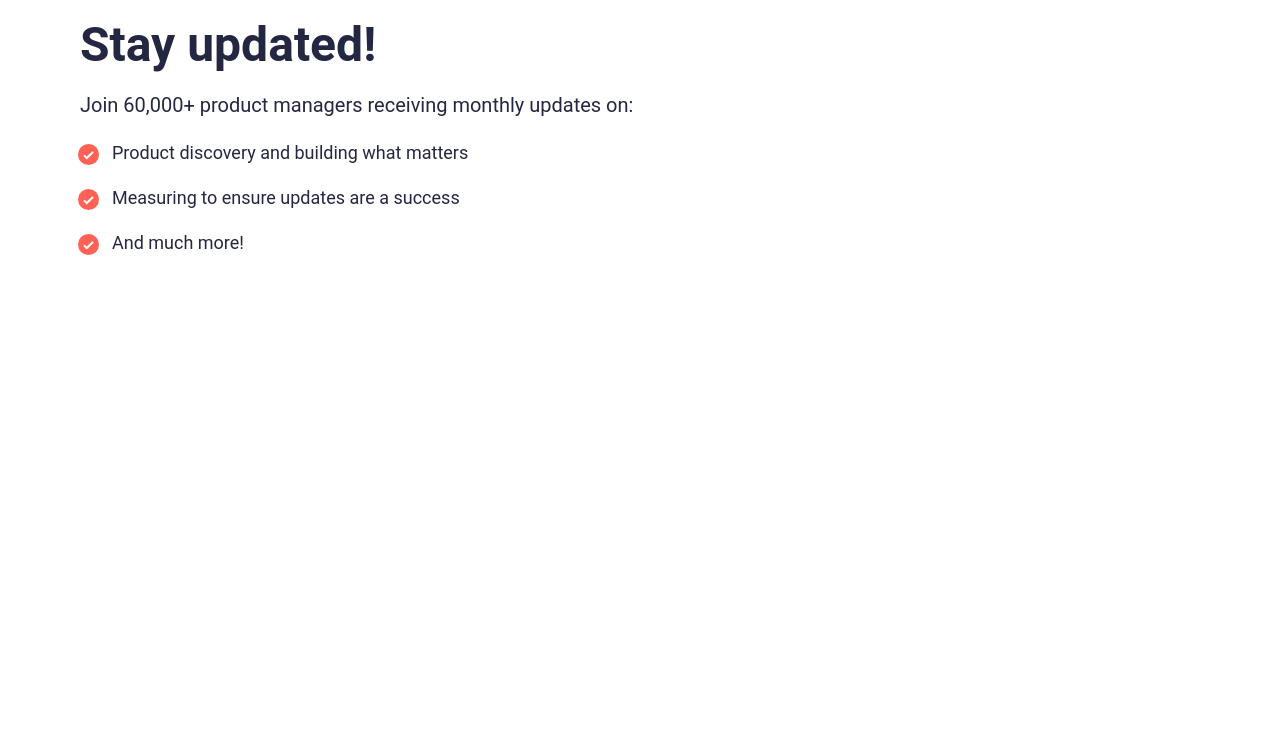
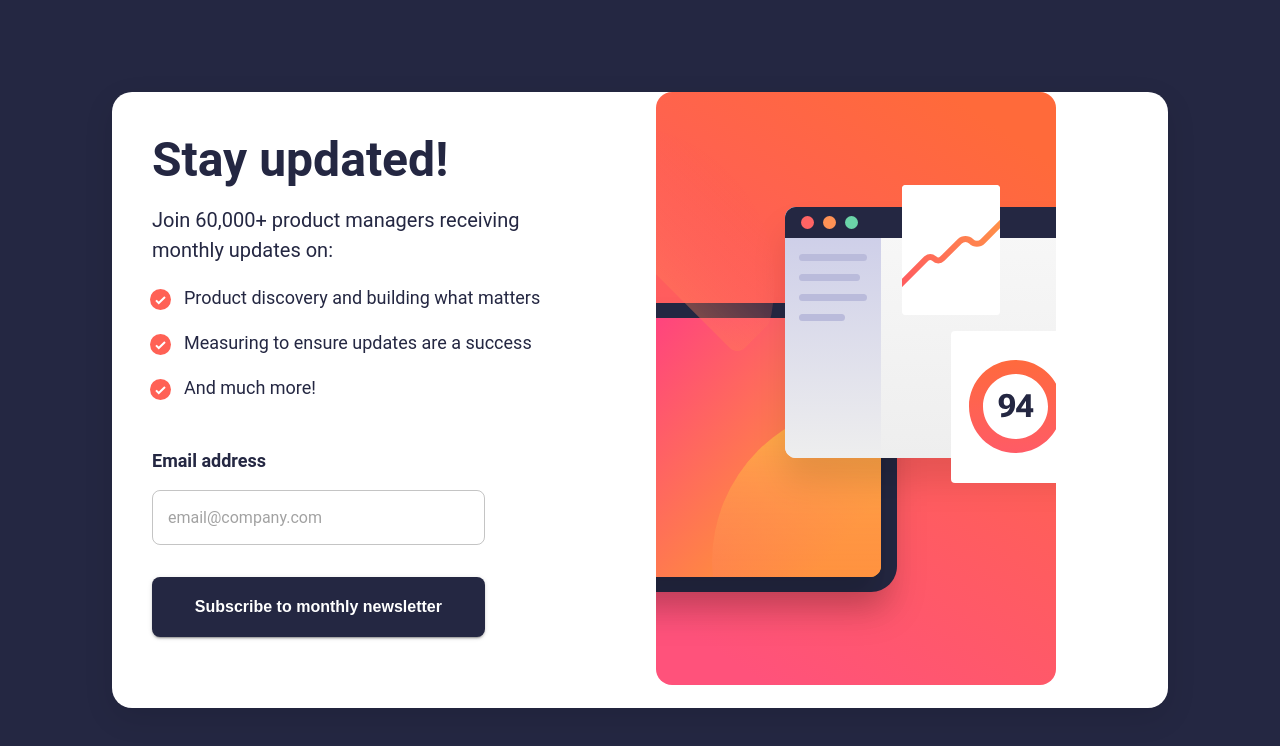
Before and after one commit to Hileene/newsletter-app, a React (Create React App) app in the folder frontend/: page / in a window 1280 px wide. Shown: the top 746 px of the page. Built offline with nearby package versions, Linux system fonts and the light colour scheme.

Commit message:
Created the main structure of the page with Grid component

```diff
--- a/frontend/src/App.js
+++ b/frontend/src/App.js
@@ -1,18 +1,81 @@
 import './App.css'
-import { Container } from '@mui/material'
+import { Grid, Container, Box } from '@mui/material'
+import SignupImg from './components/SignupImg/SignupImg'
 import Header from './components/Header/Header'
 import IconList from './components/IconList/IconList'
+import Form from './components/Form/Form'
 
 function App() {
   return (
-    /*Customized Material UI components to override default styles*/
-    <Container
-      sx={{ paddingLeft: '0', paddingRight: '0' }}
-      className="signup-container"
+    <Box
+      sx={{
+        backgroundColor: { sm: 'hsl(234, 29%, 20%)', md: 'hsl(234, 29%, 20%)' },
+        minHeight: '100vh',
+        display: 'flex',
+        flexDirection: 'column',
+        justifyContent: 'center',
+        alignItems: 'center',
+        padding: { xs: '0', md: '1rem 5rem', lg: '1rem 7rem' },
+      }}
     >
-      <Header />
-      <IconList />
-    </Container>
+      <Container
+        maxWidth="lg"
+        sx={{
+          backgroundColor: 'white',
+          borderRadius: '20px',
+          display: 'flex',
+          padding: '0',
+          flexDirection: { xs: 'column', md: 'row' },
+          boxShadow: {
+            sm: '0px 10px 30px rgba(0, 0, 0, 0.1)',
+            md: '0px 10px 30px rgba(0, 0, 0, 0.1)',
+          },
+        }}
+      >
+        {/* Signup Image on top in mobile */}
+        <Box
+          sx={{
+            width: { xs: '100%', sm: 'auto', md: '100%', lg: 'auto' },
+            display: { xs: 'flex', md: 'none' },
+          }}
+        >
+          <SignupImg />
+        </Box>
+        <Grid container spacing={4} justifyContent="center" alignItems="center">
+          <Grid
+            item
+            xs={12}
+            md={6}
+            sx={{
+              /*padding: { xs: '1rem 0', md: '1rem 1rem' },*/
+              padding: { xs: '3rem', md: '3rem 2rem 2rem 3rem' },
+              margin: '0',
+              display: 'flex',
+              flexDirection: 'column',
+              alignItems: 'flex-start',
+            }}
+          >
+            <Header />
+            <IconList />
+            <Form />
+          </Grid>
+
+          {/* Signup Image on right in desktop version */}
+          <Grid
+            item
+            md={6}
+            sx={{
+              padding: { md: '1rem' },
+              display: { xs: 'none', md: 'block' },
+              justifyContent: 'center',
+              alignItems: 'center',
+            }}
+          >
+            <SignupImg />
+          </Grid>
+        </Grid>
+      </Container>
+    </Box>
   )
 }
 
```
